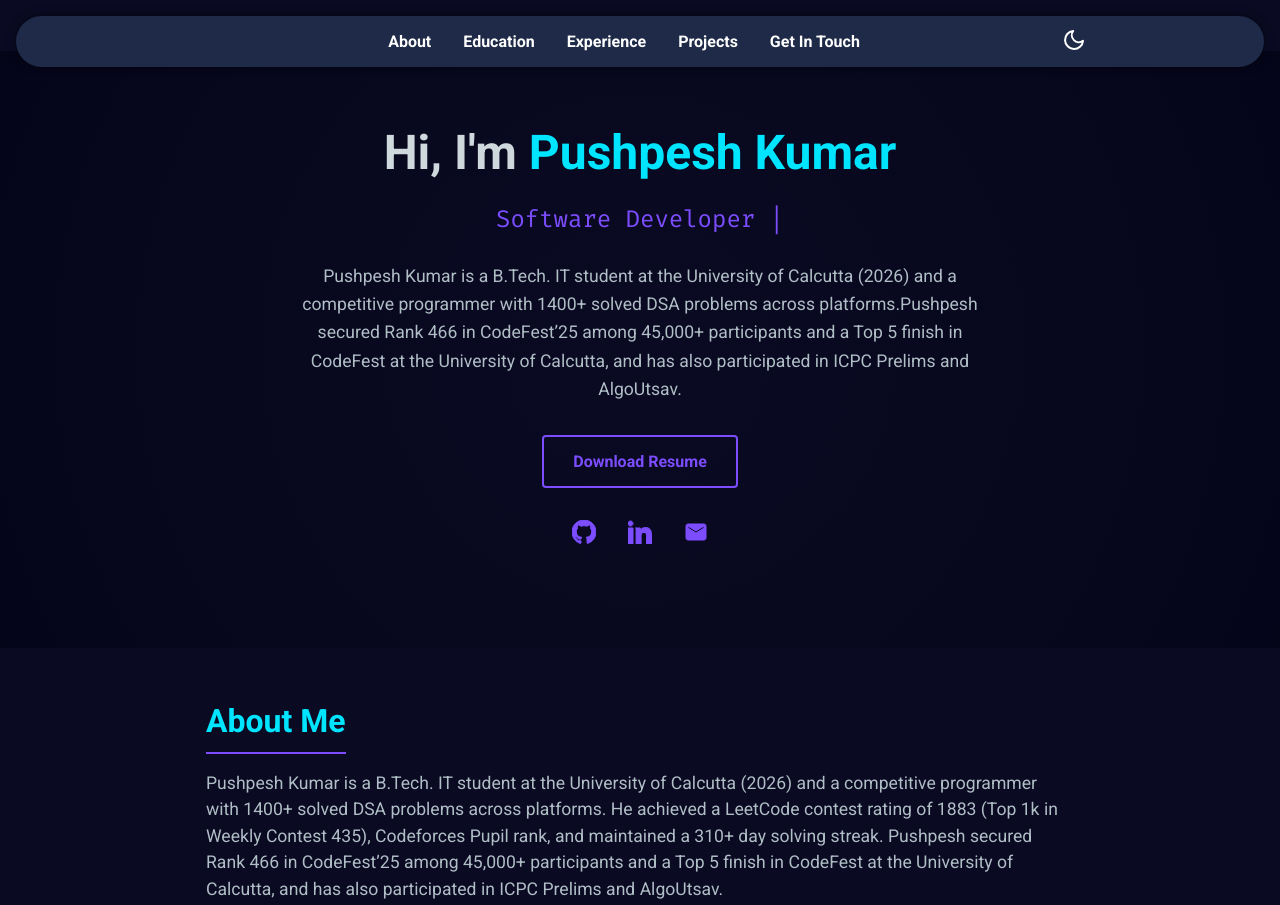
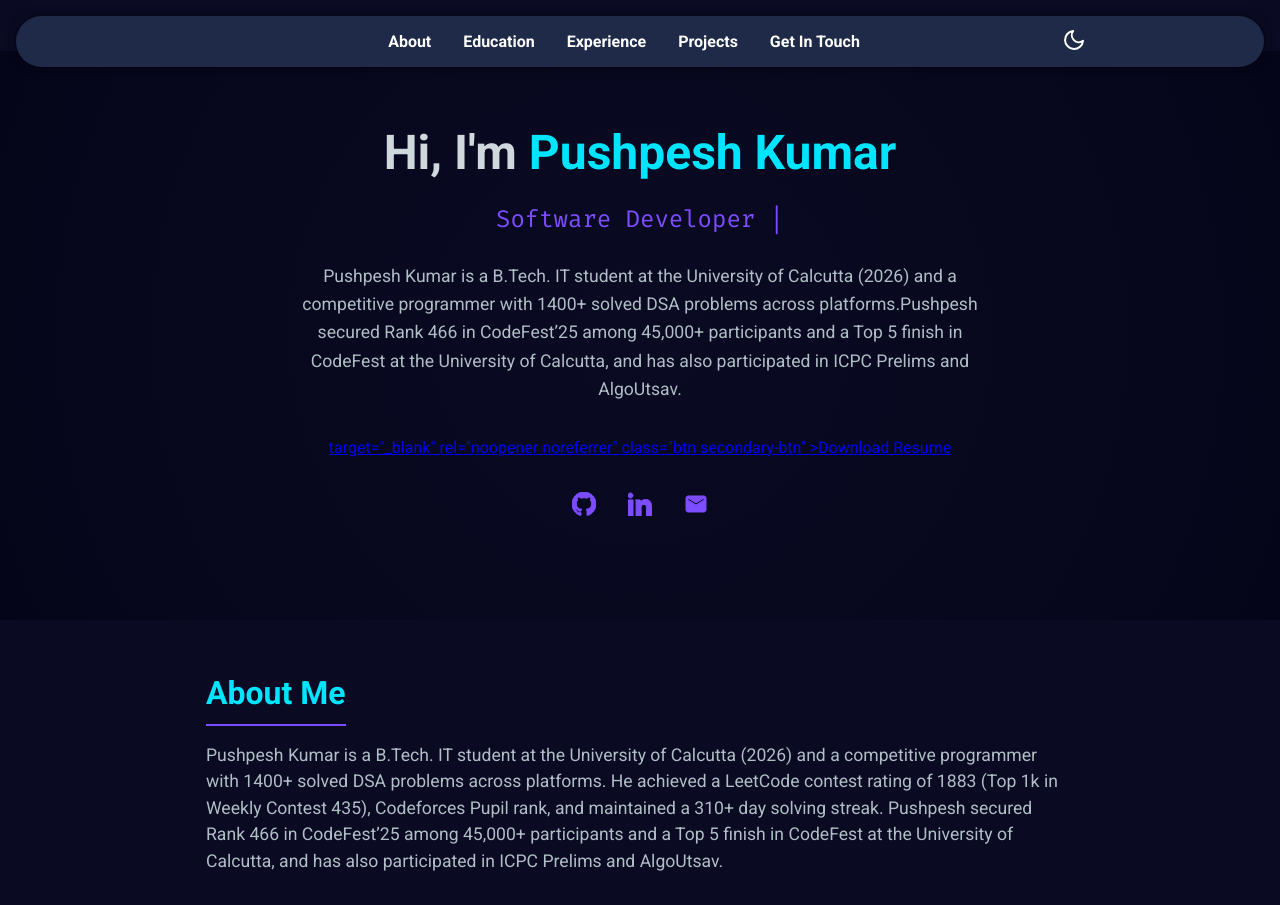
Before and after one commit to pushpeshkr451/My_Portfolio, a plain HTML site: page index.html in a window 1280 px wide. Shown: the top 905 px of the page. Drawn offline with Linux system fonts and the light colour scheme.

Commit message:
Update index.html
Little change in resume

```diff
--- a/index.html
+++ b/index.html
@@ -84,7 +84,7 @@
       </p>
       <div class="hero-buttons">
         <a
-          href="https://drive.google.com/file/d/1KPuw-qqheb0qziy6VOzswhQJtJpQ69Zb/view?usp=drive_link"
+<!--           href="https://drive.google.com/file/d/1KPuw-qqheb0qziy6VOzswhQJtJpQ69Zb/view?usp=drive_link" -->
           target="_blank"
           rel="noopener noreferrer"
           class="btn secondary-btn"
```
